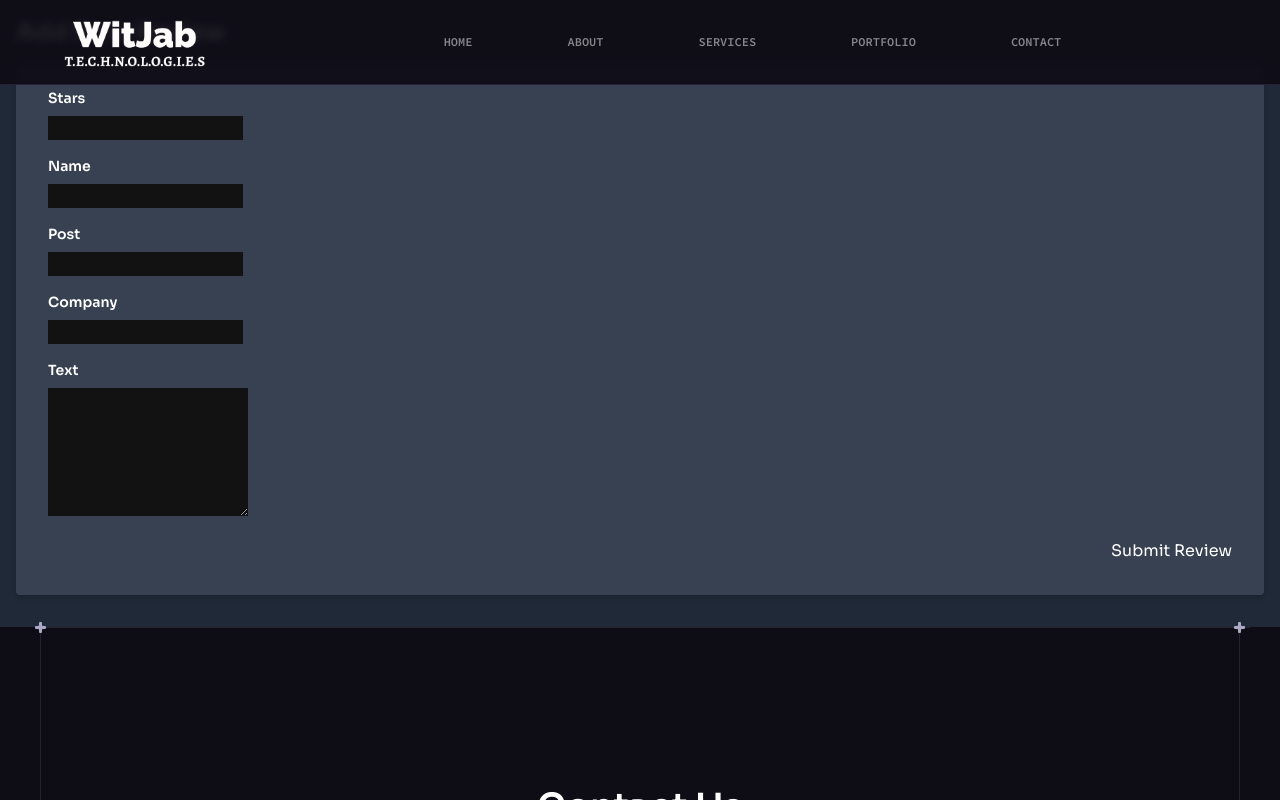
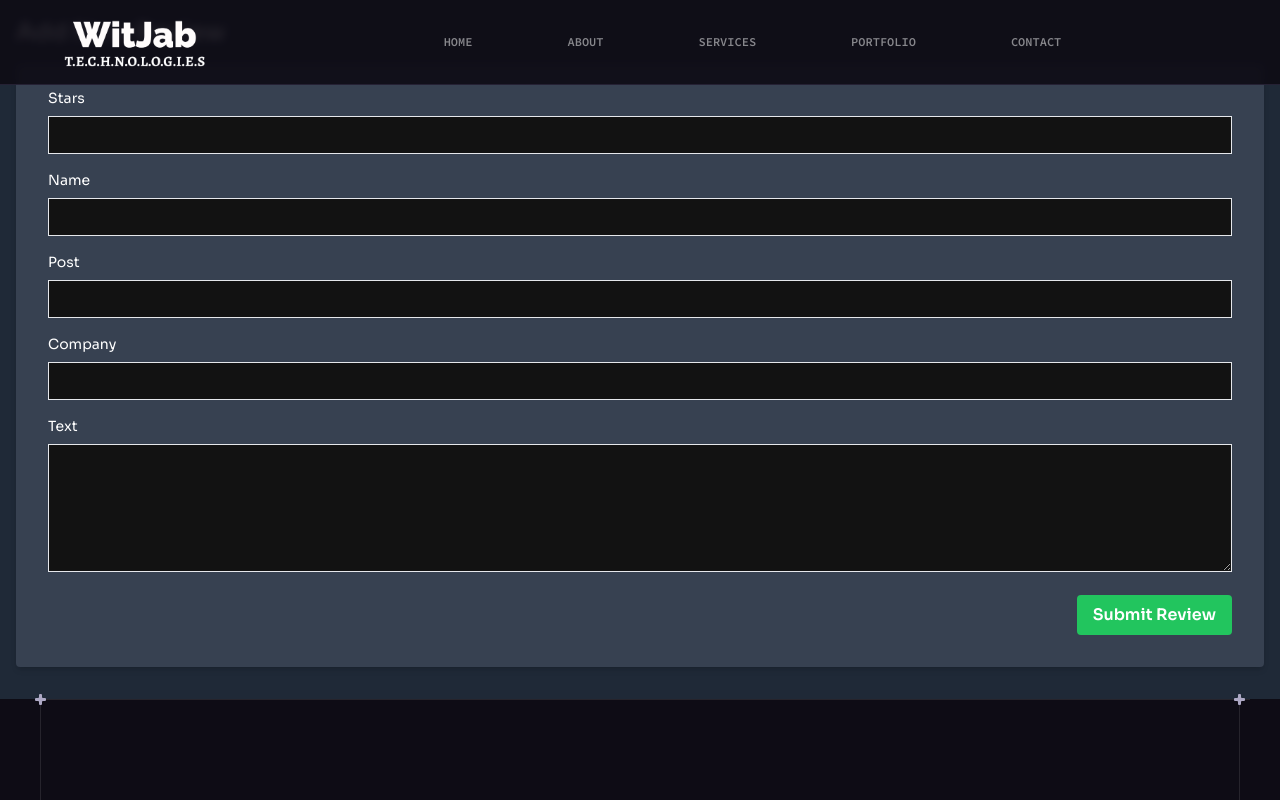
Before and after one commit to ManasNikte/WitJabTechnologiesCombo, a React (Vite) app in the folder client/: page /newreview in a window 1280 px wide. Shown: the top 800 px of the page. Built offline with nearby package versions, Linux system fonts and the light colour scheme.

Commit message:
Update AddReview.jsx

```diff
--- a/client/src/dashboardComponents/Reviews/AddReview.jsx
+++ b/client/src/dashboardComponents/Reviews/AddReview.jsx
@@ -28,11 +28,11 @@ const AddReview = () => {
       <h1 className="text-2xl font-bold mb-4">Add New Review</h1>
       <form onSubmit={handleSubmit} className="bg-gray-700 shadow-md rounded px-4 sm:px-8 pt-6 pb-8 mb-4">
         <div className="mb-4">
-          <label className="block text-sm font-bold mb-2" htmlFor="stars">
+          <label className="block text-white text-sm mb-2" htmlFor="stars">
             Stars
           </label>
           <input
-            className="input"
+            className="input appearance-none border w-full py-2 px-3 text-white leading-tight focus:outline-none focus:shadow-outline"
             type="number"
             id="stars"
             value={stars}
@@ -41,11 +41,11 @@ const AddReview = () => {
           />
         </div>
         <div className="mb-4">
-          <label className="block text-sm font-bold mb-2" htmlFor="name">
+          <label className="block text-white text-sm mb-2" htmlFor="name">
             Name
           </label>
           <input
-            className="input"
+            className="input appearance-none border w-full py-2 px-3 text-white leading-tight focus:outline-none focus:shadow-outline"
             type="text"
             id="name"
             value={name}
@@ -54,11 +54,11 @@ const AddReview = () => {
           />
         </div>
         <div className="mb-4">
-          <label className="block text-sm font-bold mb-2" htmlFor="post">
+          <label className="block text-white text-sm mb-2" htmlFor="post">
             Post
           </label>
           <input
-            className="input"
+            className="input appearance-none border w-full py-2 px-3 text-white leading-tight focus:outline-none focus:shadow-outline"
             type="text"
             id="post"
             value={post}
@@ -67,11 +67,11 @@ const AddReview = () => {
           />
         </div>
         <div className="mb-4">
-          <label className="block text-sm font-bold mb-2" htmlFor="company">
+          <label className="block text-white text-sm mb-2" htmlFor="company">
             Company
           </label>
           <input
-            className="input"
+            className="input appearance-none border w-full py-2 px-3 text-white leading-tight focus:outline-none focus:shadow-outline"
             type="text"
             id="company"
             value={company}
@@ -80,11 +80,11 @@ const AddReview = () => {
           />
         </div>
         <div className="mb-4">
-          <label className="block text-sm font-bold mb-2" htmlFor="text">
+          <label className="block text-white text-sm mb-2" htmlFor="text">
             Text
           </label>
           <textarea
-            className="input h-32"
+            className="input appearance-none border w-full py-2 px-3 text-white leading-tight focus:outline-none focus:shadow-outline h-32"
             id="text"
             value={text}
             onChange={(e) => setText(e.target.value)}
@@ -92,7 +92,7 @@ const AddReview = () => {
           />
         </div>
         <div className="flex justify-end">
-          <button className="btn" type="submit">
+          <button className="btn bg-green-500 hover:bg-green-600 text-white font-bold py-2 px-4 rounded focus:outline-none focus:shadow-outline" type="submit">
             Submit Review
           </button>
         </div>
```
